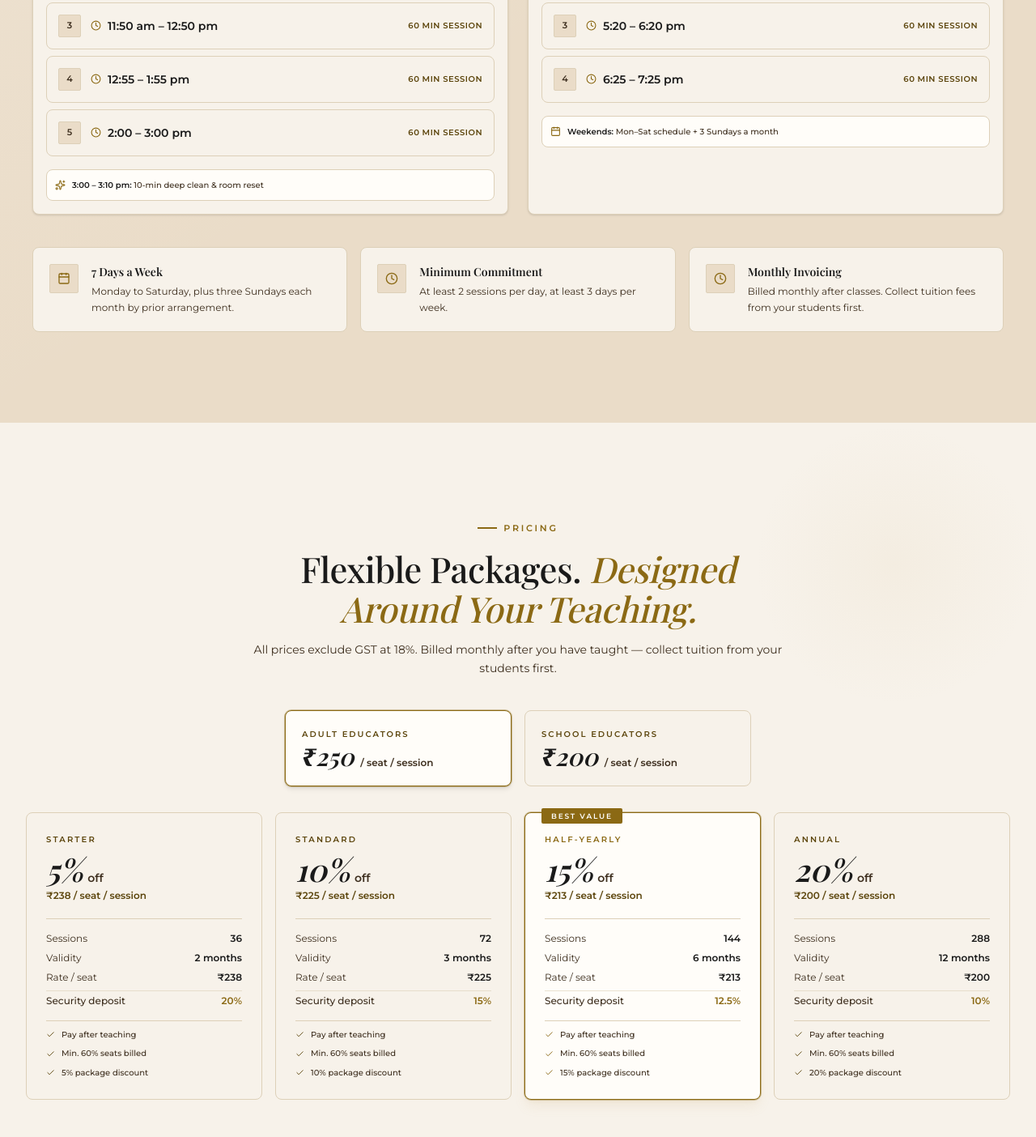
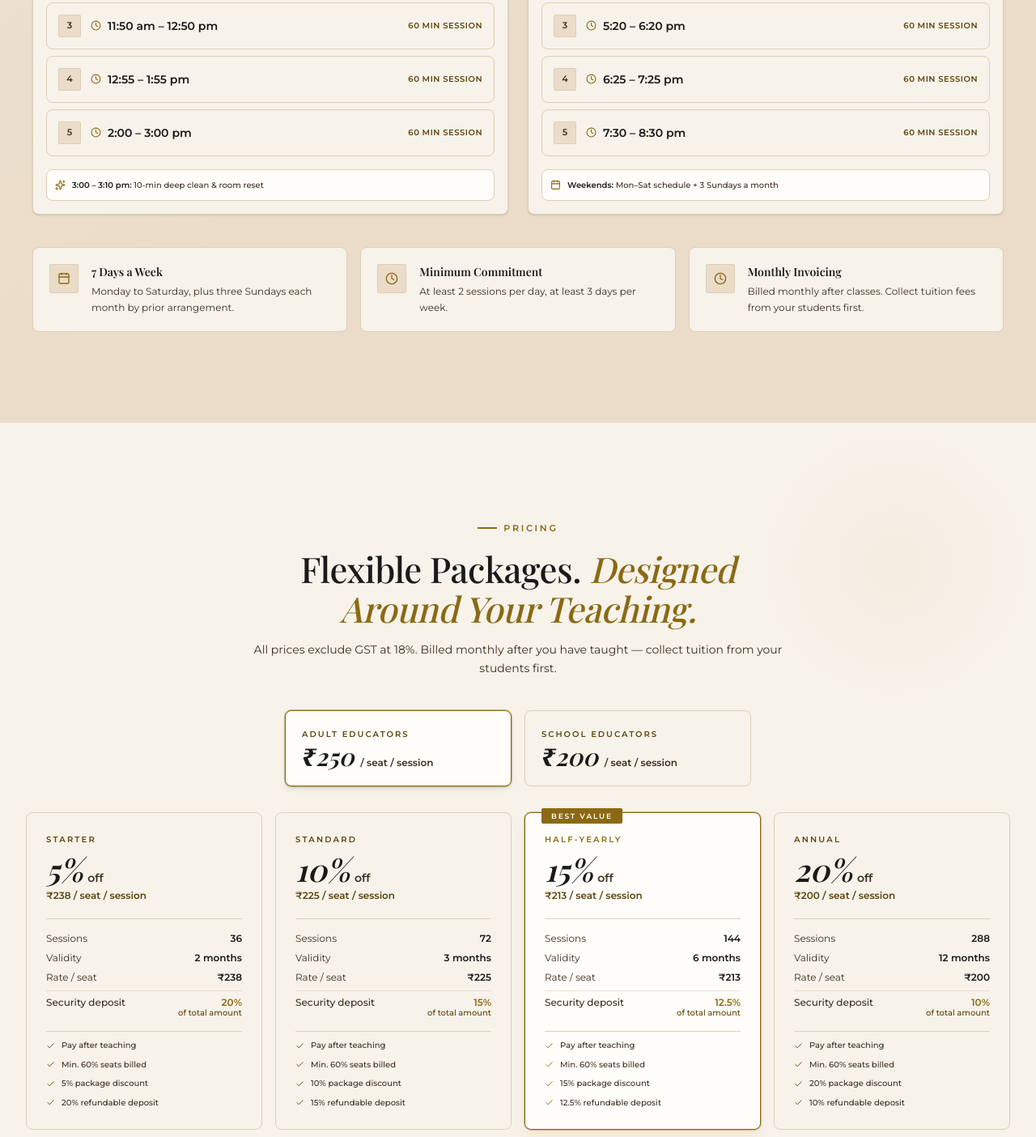
Before and after one commit to harshnewwork/classroom, a React (Vite) app: page / in a window 1280 px wide. Shown: the part 6880-8284 px from the top of the page at 81% size. Built offline with nearby package versions, Linux system fonts and the light colour scheme; no server answers; a web font is replaced by a local one.

Commit message:
feat: add 5th kids slot (7:30-8:30 pm) and clarify package security deposits

```diff
--- a/src/admin/timeSlots.js
+++ b/src/admin/timeSlots.js
@@ -104,6 +104,17 @@ export const TIME_SLOTS = [
     endTime: '19:25',
     sortOrder: 9,
   },
+  {
+    id: 'E5',
+    label: 'Session 5: 7:30 – 8:30 pm (kids)',
+    group: 'Evening',
+    shortTime: '7:30 – 8:30 PM',
+    sessionNum: 5,
+    duration: '60 min',
+    startTime: '19:30',
+    endTime: '20:30',
+    sortOrder: 10,
+  },
 ];
 
 export const MORNING_SLOTS = TIME_SLOTS.filter((s) => s.group === 'Morning');
@@ -135,7 +146,7 @@ export function findSlotByString(str) {
   if (byTime) return byTime;
 
   // 4. Session number + group match (e.g. "Session 2... evening")
-  const isEvening = s.includes('evening') || s.includes('pm') && (s.includes('3:30') || s.includes('4:') || s.includes('5:') || s.includes('6:') || s.includes('7:'));
+  const isEvening = s.includes('evening') || s.includes('pm') && (s.includes('3:10') || s.includes('4:') || s.includes('5:') || s.includes('6:') || s.includes('7:') || s.includes('8:'));
   for (let num = 1; num <= 5; num++) {
     if (s.includes(`session ${num}`) || s.includes(`session ${num}:`)) {
       const match = TIME_SLOTS.find(
--- a/src/components/sections/Booking.jsx
+++ b/src/components/sections/Booking.jsx
@@ -40,6 +40,7 @@ const timeOptions = [
   'Kids 2: 4:15 – 5:15 pm',
   'Kids 3: 5:20 – 6:20 pm',
   'Kids 4: 6:25 – 7:25 pm',
+  'Kids 5: 7:30 – 8:30 pm',
 ];
 
 const cabinOptions = [
--- a/src/components/sections/Contact.jsx
+++ b/src/components/sections/Contact.jsx
@@ -42,7 +42,7 @@ export function Contact() {
               <div className="grid sm:grid-cols-2 gap-4">
                 <div>
                   <p className="font-display font-bold text-[#1A1A1A] text-sm">Monday – Saturday</p>
-                  <p className="font-mono text-xs text-[#3E2F1F] mt-0.5 font-medium">9:40 am – 7:25 pm</p>
+                  <p className="font-mono text-xs text-[#3E2F1F] mt-0.5 font-medium">9:40 am – 8:30 pm</p>
                 </div>
                 <div>
                   <p className="font-display font-bold text-[#1A1A1A] text-sm">Three Sundays a month</p>
--- a/src/components/sections/Pricing.jsx
+++ b/src/components/sections/Pricing.jsx
@@ -72,16 +72,21 @@ function PkgCard({ pkg, eduType }) {
           <span className="font-body text-[#3E2F1F]">Rate / seat</span>
           <span className="font-mono text-[#1A1A1A] font-semibold">₹{disc}</span>
         </div>
-        <div className="flex justify-between text-xs pt-1 border-t border-[#DDD0B8]/60">
+        <div className="flex justify-between items-baseline text-xs pt-1.5 border-t border-[#DDD0B8]/60">
           <span className="font-body text-[#3E2F1F] font-medium">Security deposit</span>
-          <span className="font-mono text-xs font-bold text-[#8B6914]">
-            {pkg.depositPercent}%
-          </span>
+          <div className="text-right">
+            <span className="font-mono text-xs font-bold text-[#8B6914]">
+              {pkg.depositPercent}%
+            </span>
+            <span className="font-body text-[10px] text-[#5C450C] block -mt-0.5 font-medium">
+              of total amount
+            </span>
+          </div>
         </div>
       </div>
 
       <div className="mt-4 pt-2 border-t border-[#DDD0B8] flex flex-col gap-1.5">
-        {['Pay after teaching', 'Min. 60% seats billed', `${(pkg.discount * 100).toFixed(0)}% package discount`].map((t) => (
+        {['Pay after teaching', 'Min. 60% seats billed', `${(pkg.discount * 100).toFixed(0)}% package discount`, `${pkg.depositPercent}% refundable deposit`].map((t) => (
           <div key={t} className="flex items-center gap-2 text-[10px] text-[#3E2F1F] font-medium">
             <Check size={11} className={isHL ? 'text-[#8B6914]' : 'text-[#5C450C]'} />
             {t}
--- a/src/components/sections/Timings.jsx
+++ b/src/components/sections/Timings.jsx
@@ -15,6 +15,7 @@ const kidsSessions = [
   { num: 2, time: '4:15 – 5:15 pm',    dur: '60 min session' },
   { num: 3, time: '5:20 – 6:20 pm',    dur: '60 min session' },
   { num: 4, time: '6:25 – 7:25 pm',    dur: '60 min session' },
+  { num: 5, time: '7:30 – 8:30 pm',    dur: '60 min session' },
 ];
 
 function SessionRow({ s, highlight }) {
--- a/src/config/siteConfig.js
+++ b/src/config/siteConfig.js
@@ -18,7 +18,7 @@ export const siteConfig = {
   tagline: 'You Bring the Knowledge. We Provide the Space.',
   brandTagline: 'Learn · Create · Grow',
   description:
-    'Furnished, managed classroom and teaching space rental for educators in Gurugram. 9 air-conditioned cabins from 6 to 24 seats on Golf Course Extension Road, Sector 57. Pay per seat, no deposit.',
+    'Furnished, managed classroom and teaching space rental for educators in Gurugram. 9 air-conditioned cabins from 6 to 24 seats on Golf Course Extension Road, Sector 57. Pay per seat, flexible monthly packages.',
 
   // NAP (Name, Address, Phone) & Contact
   contact: {
@@ -43,7 +43,7 @@ export const siteConfig = {
       longitude: '77.0827',
     },
     mapsUrl: 'https://maps.google.com/?q=Golf+Course+Extension+Road+Sector+57+Gurugram',
-    operatingHours: 'Monday–Saturday, 9:40 am – 7:25 pm',
+    operatingHours: 'Monday–Saturday, 9:40 am – 8:30 pm',
     sundayHours: 'Three Sundays a month by prior manager arrangement',
   },
 
--- a/src/data/faqs.js
+++ b/src/data/faqs.js
@@ -43,7 +43,7 @@ export const FAQS = [
     id: 'age-groups-subjects',
     category: 'Programmes & Rules',
     question: 'What age groups and subjects are allowed in the classrooms?',
-    answer: 'We welcome adult learners during morning and midday slots (9:40 am to 3:00 pm, 60-min sessions) for programmes like IELTS/TOEFL, spoken English, coding, AutoCAD, digital marketing, and professional skills. Evening slots (3:10 pm to 7:25 pm, 60-min sessions) and scheduled Sundays cater to school students from Grade 5 and above for academic tuition, board exam prep, and arts/botany. To ensure a focused academic atmosphere, dance, loud music, and pre-nursery programmes are not accommodated.',
+    answer: 'We welcome adult learners during morning and midday slots (9:40 am to 3:00 pm, 60-min sessions) for programmes like IELTS/TOEFL, spoken English, coding, AutoCAD, digital marketing, and professional skills. Evening slots (3:10 pm to 8:30 pm, 60-min sessions) and scheduled Sundays cater to school students from Grade 5 and above for academic tuition, board exam prep, and arts/botany. To ensure a focused academic atmosphere, dance, loud music, and pre-nursery programmes are not accommodated.',
   },
   {
     id: 'recording-classes',
@@ -79,7 +79,7 @@ export const FAQS = [
     id: 'sunday-classes',
     category: 'Booking & Commitment',
     question: 'Are Sunday classes possible?',
-    answer: 'Yes. Mentors Studio operates Monday through Saturday (9:40 am to 7:25 pm), and is open for teaching sessions on three designated Sundays per calendar month by prior scheduling arrangement with the facility manager. This is ideal for weekend crash courses, mock test drives, and executive workshops.',
+    answer: 'Yes. Mentors Studio operates Monday through Saturday (9:40 am to 8:30 pm), and is open for teaching sessions on three designated Sundays per calendar month by prior scheduling arrangement with the facility manager. This is ideal for weekend crash courses, mock test drives, and executive workshops.',
   },
   {
     id: 'legal-operations',
--- a/src/pages/ContactPage.jsx
+++ b/src/pages/ContactPage.jsx
@@ -36,6 +36,7 @@ const timeOpts = [
   'Kids 2: 4:15 – 5:15 pm',
   'Kids 3: 5:20 – 6:20 pm',
   'Kids 4: 6:25 – 7:25 pm',
+  'Kids 5: 7:30 – 8:30 pm',
 ];
 
 const cabinOpts = ['6 seats', '8 seats', '10 seats', '12 seats', '16 seats (Arts & Crafts)', '24 seats', 'Not sure yet'];
@@ -211,7 +212,7 @@ export function ContactPage() {
                 <p className="font-mono text-[10.5px] tracking-[0.15em] uppercase text-[#D4B87A] font-bold">Operating Hours</p>
               </div>
               <p className="font-display font-semibold text-[#F7F2EA] text-sm">Monday – Saturday</p>
-              <p className="font-mono text-xs text-[#EADCC8] mt-0.5 font-medium">9:40 am – 7:25 pm</p>
+              <p className="font-mono text-xs text-[#EADCC8] mt-0.5 font-medium">9:40 am – 8:30 pm</p>
               <p className="font-display font-semibold text-[#F7F2EA] text-sm mt-3">Three Sundays per month</p>
               <p className="font-mono text-xs text-[#EADCC8] mt-0.5 font-medium">By prior scheduling with manager</p>
             </div>
--- a/src/pages/HomePage.jsx
+++ b/src/pages/HomePage.jsx
@@ -21,7 +21,7 @@ export function HomePage() {
     <>
       <SEO
         title="Classroom & Teaching Space for Rent in Gurugram | Mentors Studio"
-        description="Furnished, AC classrooms for rent on Golf Course Extension Road, Sector 57, Gurugram. Pay per seat, no deposit. Built for tutors, coaches & trainers."
+        description="Furnished, AC classrooms for rent on Golf Course Extension Road, Sector 57, Gurugram. Pay per seat, flexible monthly packages. Built for tutors, coaches & trainers."
         canonicalPath="/"
         schema={getLocalBusinessSchema()}
       />
--- a/src/pages/HowItWorksPage.jsx
+++ b/src/pages/HowItWorksPage.jsx
@@ -83,7 +83,7 @@ export function HowItWorksPage() {
       <PageHero
         label="Booking Process"
         title="From Booking to Teaching — How It Works"
-        subtitle="Four clear steps from enquiry to your first class on Golf Course Extension Road, Sector 57, Gurugram. No complex paperwork, no upfront deposit, and transparent monthly billing in arrears."
+        subtitle="Four clear steps from enquiry to your first class on Golf Course Extension Road, Sector 57, Gurugram. Simple process, transparent packages, and monthly billing based on student collections."
         image="/images/terrace-balcony.png"
         cta={{ label: 'Start Your Enquiry', to: '/contact' }}
       />
@@ -162,11 +162,11 @@ export function HowItWorksPage() {
 
           <div className="grid sm:grid-cols-2 lg:grid-cols-3 gap-4">
             {[
-              { icon: Calendar, title: 'Operating Days', desc: 'Monday to Saturday, plus three Sundays per month. Operating hours run from 9:40 am to 7:25 pm.' },
+              { icon: Calendar, title: 'Operating Days', desc: 'Monday to Saturday, plus three Sundays per month. Operating hours run from 9:40 am to 8:30 pm.' },
               { icon: Clock,    title: 'Recommended Commitment', desc: 'At least 2 sessions per day, and at least 3 days per week to ensure learning continuity for students.' },
               { icon: Users,    title: 'Multiple Batches', desc: 'Run multiple batches across different time slots or cabin capacities. Easily coordinate with the manager.' },
               { icon: Clock,    title: 'Adult Timetable', desc: '5 sessions (60 min each, 5-min clean): 9:40–10:40, 10:45–11:45, 11:50–12:50, 12:55–1:55, 2:00–3:00 (10-min deep clean 3:00–3:10).' },
-              { icon: Clock,    title: 'School Timetable', desc: '4 sessions (60 min each, 5-min clean): 3:10–4:10, 4:15–5:15, 5:20–6:20, 6:25–7:25.' },
+              { icon: Clock,    title: 'School Timetable', desc: '5 sessions (60 min each, 5-min clean): 3:10–4:10, 4:15–5:15, 5:20–6:20, 6:25–7:25, 7:30–8:30.' },
               { icon: Calendar, title: 'Monthly Billing', desc: 'Consolidated invoice issued monthly based on student collections, with transparent package rates and security deposits.' },
             ].map(({ icon: Icon, title, desc }) => (
               <AnimatedSection key={title}>
--- a/src/pages/PricingPage.jsx
+++ b/src/pages/PricingPage.jsx
@@ -81,11 +81,16 @@ function PricingCard({ pkg, educatorType, isActive, onClick }) {
           <span className="font-body text-[#A89880]">Rate / seat</span>
           <span className="font-mono text-[#F7F2EA]">₹{discounted}</span>
         </div>
-        <div className="flex items-center justify-between">
+        <div className="flex items-baseline justify-between pt-1 border-t border-[#3A3228]">
           <span className="font-body text-[#DDD0B8]">Security deposit</span>
-          <span className="font-mono text-xs font-bold text-[#D4B87A]">
-            {pkg.depositPercent}%
-          </span>
+          <div className="text-right">
+            <span className="font-mono text-xs font-bold text-[#D4B87A]">
+              {pkg.depositPercent}%
+            </span>
+            <span className="font-body text-[10px] text-[#A89880] block -mt-0.5">
+              of total amount
+            </span>
+          </div>
         </div>
       </div>
 
@@ -94,6 +99,7 @@ function PricingCard({ pkg, educatorType, isActive, onClick }) {
           'Pay after you teach',
           'Min. 60% seats billed',
           `${(pkg.discount * 100).toFixed(0)}% package discount`,
+          `${pkg.depositPercent}% refundable deposit`,
         ].map((item) => (
           <div key={item} className="flex items-center gap-2 text-xs text-[#EADCC8]">
             <Check size={11} className={isHighlighted ? 'text-[#D4B87A]' : 'text-[#C9A96B]'} />
@@ -284,8 +290,8 @@ export function PricingPage() {
   return (
     <div className="bg-premium-dark min-h-screen">
       <SEO
-        title="Classroom Rental Pricing — Pay Per Seat, No Deposit | Mentors Studio"
-        description="Transparent per-seat, per-session pricing for classroom rental in Gurugram. Pay-as-you-go or save up to 20% with Starter, Standard, Half-Yearly and Annual packages."
+        title="Classroom Rental Pricing — Pay Per Seat, Transparent Packages | Mentors Studio"
+        description="Transparent per-seat, per-session pricing for classroom rental in Gurugram. Save up to 20% with Starter, Standard, Half-Yearly and Annual packages."
         canonicalPath="/pricing"
         schema={schemas}
         breadcrumbs={[{ name: 'Pricing', path: '/pricing' }]}
@@ -384,7 +390,7 @@ export function PricingPage() {
             <div className="grid sm:grid-cols-2 lg:grid-cols-4 gap-4">
               {[
                 { icon: '📊', title: 'Minimum 60% billing', desc: 'Even if fewer students attend, you are billed for at least 60% of cabin capacity per session, rounded up.' },
-                { icon: '💳', title: 'Refundable deposit', desc: 'The Standard, Half-Yearly and Annual packages require a security deposit, returned 100% when you complete the term.' },
+                { icon: '💳', title: 'Refundable deposit', desc: 'All packages include a refundable security deposit (Starter 20%, Standard 15%, Half-Yearly 12.5%, Annual 10%), returned 100% when you complete the term.' },
                 { icon: '⏳', title: 'Session validity', desc: 'Package sessions remain valid across the allocated months (2, 3, 6, or 12 months) for predictable scheduling.' },
                 { icon: '📅', title: 'Monthly billing', desc: 'Receive a consolidated GST invoice at the end of each month. Collect from your students first, then pay.' },
               ].map((note) => (
```
